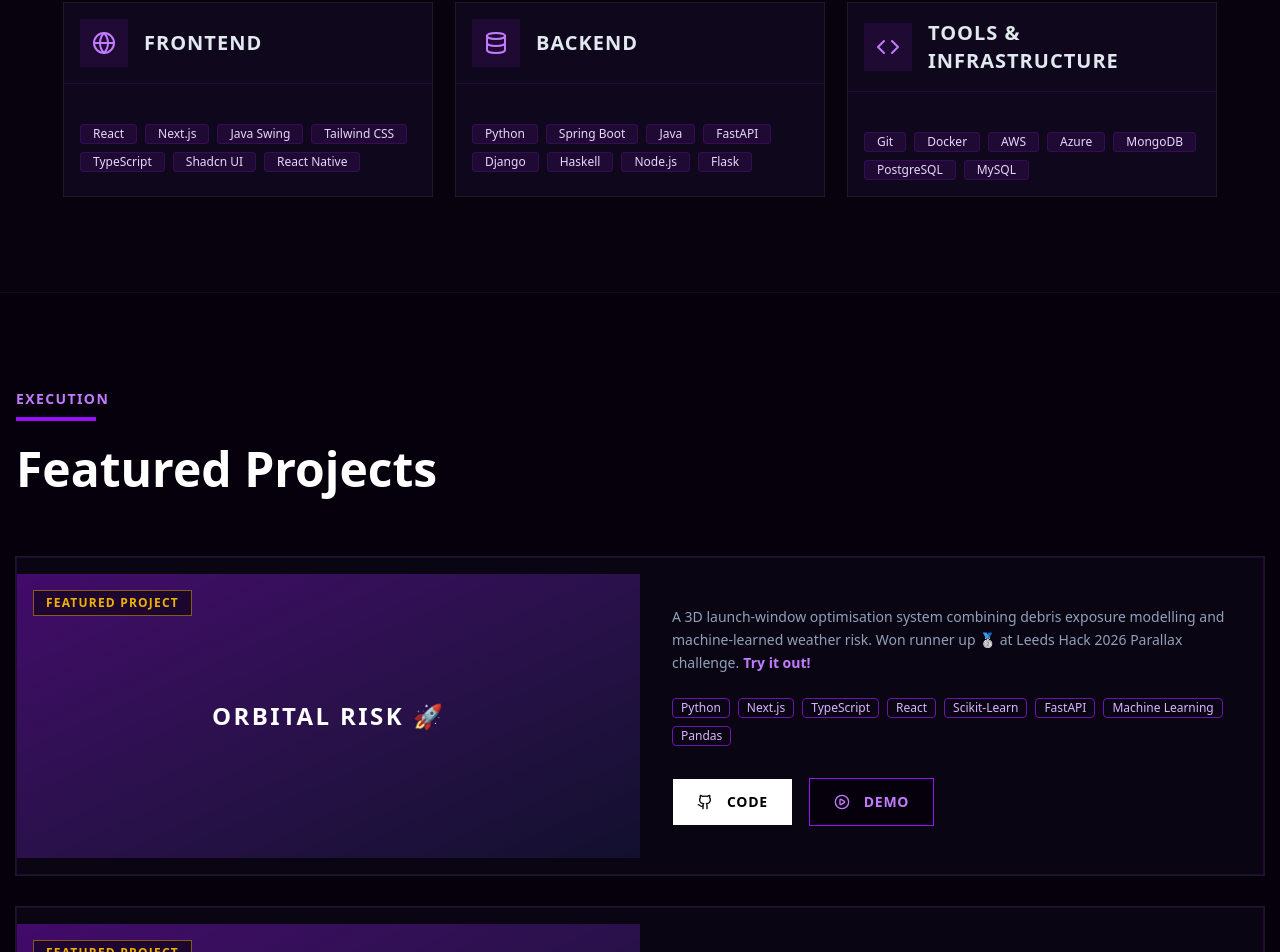
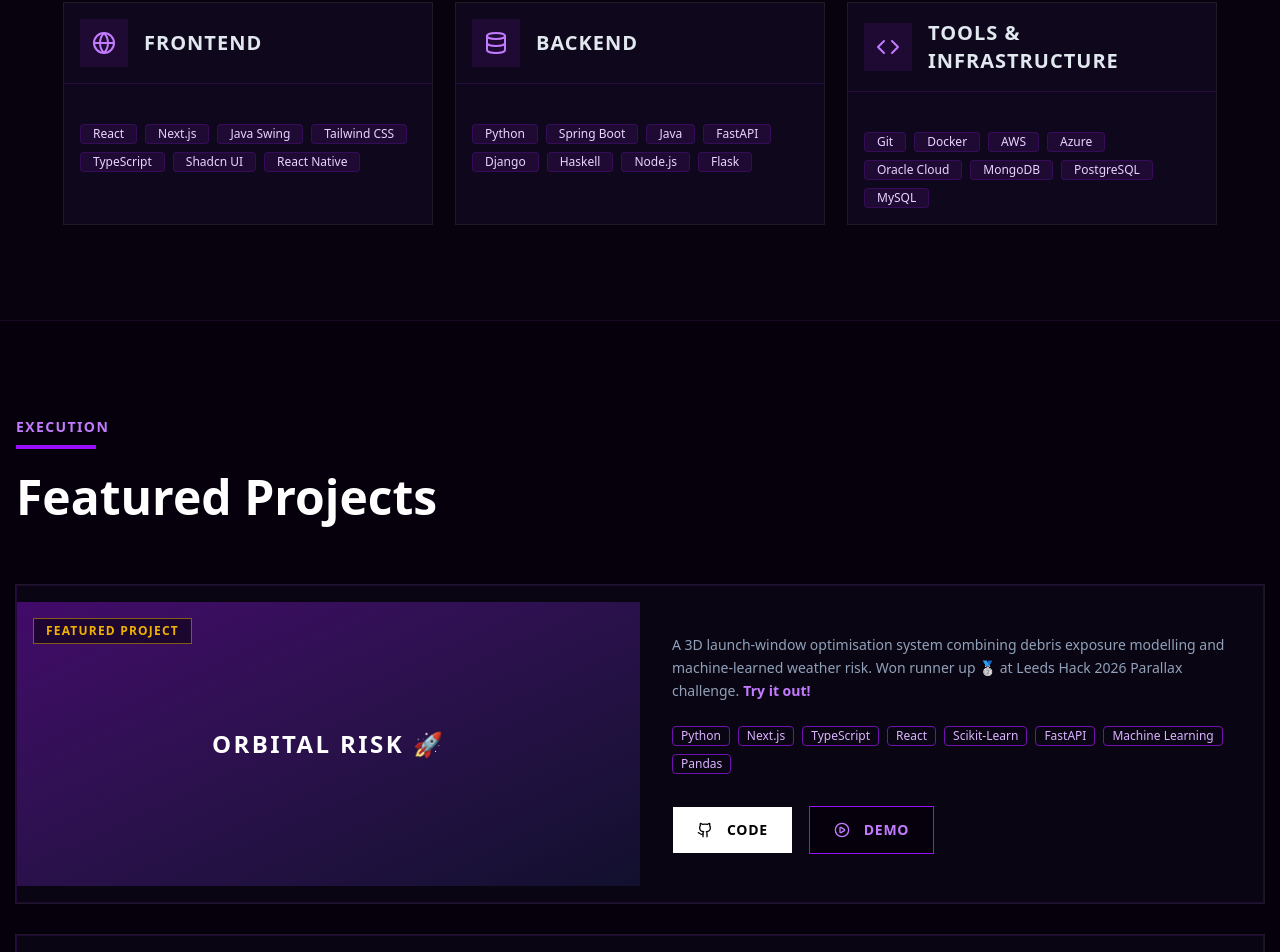
Before and after one commit to Vali-Hameed/Portfolio-Website, a Next.js app: page / in a window 1280 px wide. Shown: the part 2295-3247 px from the top of the page. Built offline with nearby package versions, Linux system fonts and the light colour scheme.

Commit message:
update skills to include oracle cloud

```diff
--- a/src/app/page.js
+++ b/src/app/page.js
@@ -85,7 +85,7 @@ const Portfolio = () => {
   const skills = [
     { category: "Frontend", icon: Globe, items: ["React", "Next.js", "Java Swing", "Tailwind CSS", "TypeScript", "Shadcn UI", "React Native"] },
     { category: "Backend", icon: Database, items: ["Python", "Spring Boot", "Java", "FastAPI", "Django", "Haskell", "Node.js", "Flask"] },
-    { category: "Tools & Infrastructure", icon: Code, items: ["Git", "Docker", "AWS", "Azure", "MongoDB", "PostgreSQL", "MySQL"] }
+    { category: "Tools & Infrastructure", icon: Code, items: ["Git", "Docker", "AWS", "Azure", "Oracle Cloud", "MongoDB", "PostgreSQL", "MySQL"] }
   ];
 
   const projects = [
```
